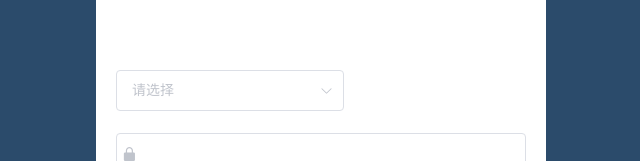
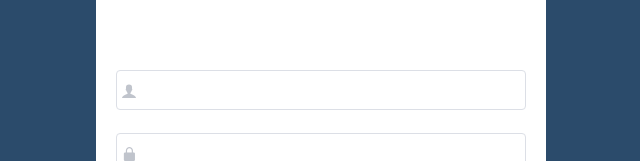
Before and after one commit to huangyan321/vue_shop, a Vue app: page /#/login in a window 1280 px wide. Shown: the part 319-480 px from the top of the page, without its empty margins (319-959 px from the left). Built offline with nearby package versions, Linux system fonts and the light colour scheme.

Commit message:
新增报表页

```diff
--- a/package.json
+++ b/package.json
@@ -10,7 +10,10 @@
   "dependencies": {
     "axios": "^0.21.1",
     "core-js": "^3.6.5",
+    "echarts": "^4.9.0",
     "element-ui": "^2.15.1",
+    "lodash": "^4.17.21",
+    "nprogress": "^0.2.0",
     "vue": "^2.6.11",
     "vue-router": "^3.2.0"
   },
--- a/src/components/login.vue
+++ b/src/components/login.vue
@@ -15,13 +15,11 @@
       >
         <!-- 用户名 -->
         <el-form-item prop="username">
-         <div class="block">
-              <!-- <span class="demonstration">多选选择任意一级选项</span> -->
-              <el-cascader
-                :options="options"
-                :props="{ multiple: true, checkStrictly: true }"
-                clearable></el-cascader>
-          </div>
+         <el-input
+            prefix-icon="iconfont icon-user"
+            v-model="login_form.username"
+          ></el-input>
+
         </el-form-item>
         <!-- 密码 -->
         <el-form-item prop="password" ref="passwordRef">
@@ -44,81 +42,21 @@
 export default {
   name: "login",
   data() {
-    var validcodeip = (rule, value, callback) => {
-    const reg = /^(\d{1,2}|1\d\d|2[0-4]\d|25[0-5])\.(\d{1,2}|1\d\d|2[0-4]\d|25[0-5])\.(\d{1,2}|1\d\d|2[0-4]\d|25[0-5])\.(\d{1,2}|1\d\d|2[0-4]\d|25[0-5])$/;
-    if (reg.test(value)) {
-        callback();
-    } else {
-        return callback(new Error('输入格式不合法！'));
-    }
-};
     return {
       props: { multiple: true },
-        options: [{
-          value: 1,
-          label: '东南',
-          children: [{
-            value: 2,
-            label: '上海',
-            children: [
-              { value: 3, label: '普陀' },
-              { value: 4, label: '黄埔' },
-              { value: 5, label: '徐汇' }
-            ]
-          }, {
-            value: 7,
-            label: '江苏',
-            children: [
-              { value: 8, label: '南京' },
-              { value: 9, label: '苏州' },
-              { value: 10, label: '无锡' }
-            ]
-          }, {
-            value: 12,
-            label: '浙江',
-            children: [
-              { value: 13, label: '杭州' },
-              { value: 14, label: '宁波' },
-              { value: 15, label: '嘉兴' }
-            ]
-          }]
-        }, {
-          value: 17,
-          label: '西北',
-          children: [{
-            value: 18,
-            label: '陕西',
-            children: [
-              { value: 19, label: '西安' },
-              { value: 20, label: '延安' }
-            ]
-          }, {
-            value: 21,
-            label: '新疆维吾尔族自治区',
-            children: [
-              { value: 22, label: '乌鲁木齐' },
-              { value: 23, label: '克拉玛依' }
-            ]
-          }]
-        }],
       login_form: {
         username: "",
         password: "",
       },
       loginform_rules: {
         username: [
-          // { required: true, message: "请输入用户名", trigger: "blur" },
-          // {
-          //   min: 3,
-          //   max: 10,
-          //   message: "长度在 3 到 10 个字符",
-          //   trigger: "blur",
-          // },
-
-            {
-              validator: validcodeip, trigger: 'blur'
-            }
-
+          { required: true, message: "请输入用户名", trigger: "blur" },
+          {
+            min: 3,
+            max: 10,
+            message: "长度在 3 到 10 个字符",
+            trigger: "blur",
+          },
         ],
         password: [
           { required: true, message: "请输入密码", trigger: "change" },
--- /dev/null
+++ b/src/components/report/report.vue
@@ -0,0 +1,69 @@
+<template>
+  <div>
+    <!-- 面包屑导航 -->
+    <el-breadcrumb separator-class="el-icon-arrow-right">
+      <el-breadcrumb-item :to="{ path: '/home' }">首页</el-breadcrumb-item>
+      <el-breadcrumb-item>数据报表</el-breadcrumb-item>
+    </el-breadcrumb>
+    <!-- 卡片区域 -->
+    <el-card class="box-card">
+     <div id="main" style="width: 600px;height:400px;">
+     </div>
+    </el-card>
+  </div>
+</template>
+
+<script>
+export default {
+  // components: {
+  //   echarts
+  // },
+  data(){
+    return {
+      options: {
+        title: {
+          text: '用户来源'
+        },
+        tooltip: {
+          trigger: 'axis',
+          axisPointer: {
+            type: 'cross',
+            label: {
+              backgroundColor: '#E9EEF3'
+            }
+          }
+        },
+        grid: {
+          left: '3%',
+          right: '4%',
+          bottom: '3%',
+          containLabel: true
+        },
+        xAxis: [
+          {
+            boundaryGap: false
+          }
+        ],
+        yAxis: [
+          {
+            type: 'value'
+          }
+        ]
+      }
+    }
+  },
+   async mounted(){
+     var myChart = this.$echarts.init(document.getElementById('main'));
+        // 指定图表的配置项和数据
+       const {data: res} =await this.$http.get('reports/type/1')
+        console.log(res);
+       var charts =  this.$_.merge(res.data,this.options)
+        // 使用刚指定的配置项和数据显示图表。
+        myChart.setOption(charts);
+    }
+}
+</script>
+
+<style scoped>
+
+</style>
--- a/src/components/user/Welcome.vue
+++ b/src/components/user/Welcome.vue
@@ -1,6 +1,6 @@
 <template>
   <div id="welcome">
-    <h2>Welcome</h2>
+    <h1>Welcome</h1>
   </div>
 </template>
 
--- a/src/main.js
+++ b/src/main.js
@@ -1,6 +1,11 @@
 import Vue from 'vue'
 import App from './App.vue'
 import router from './router'
+import lodash from 'lodash'
+import nprogress from 'nprogress'
+import 'nprogress/nprogress.css'
+//导入echarts
+import myecharts from 'echarts'
 //导入element-ui
 import ElementUI from "element-ui"
 import "./assets/css/global.css"
@@ -11,11 +16,18 @@ import './assets/fonts/iconfont.css'
 //导入axios
 import axios from 'axios'
 Vue.prototype.$http = axios
+Vue.prototype.$echarts = myecharts
+Vue.prototype.$_ = lodash
 axios.defaults.baseURL = 'http://127.0.0.1:8888/api/private/v1/'
 axios.interceptors.request.use(config => {
   // console.log(config);
+  nprogress.start();
   config.headers.Authorization = window.sessionStorage.getItem('token')
   return config;
+})
+axios.interceptors.response.use(config => {
+  nprogress.done();
+  return config
 })
 Vue.config.productionTip = false
 Vue.use(ElementUI)
--- a/src/router/index.js
+++ b/src/router/index.js
@@ -37,6 +37,10 @@ const routes = [{
       {
         path: "/Roles",
         component: Roles
+      },
+      {
+        path: "/reports",
+        component: ()=>import("../components/report/report")
       }
     ]
   }
```
Also changed, not shown: 1 other file (tests, documents, lock files or other folders).
